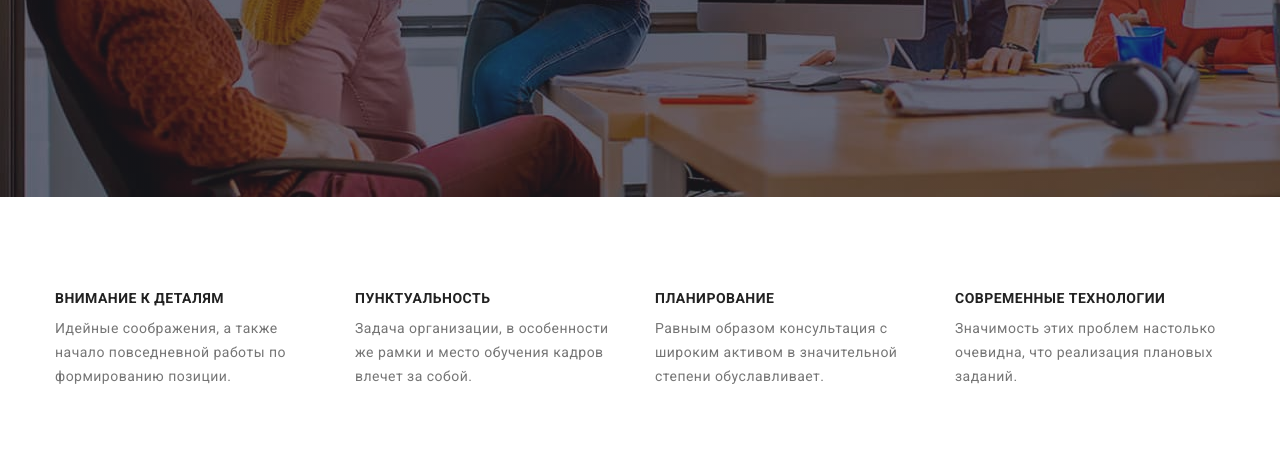
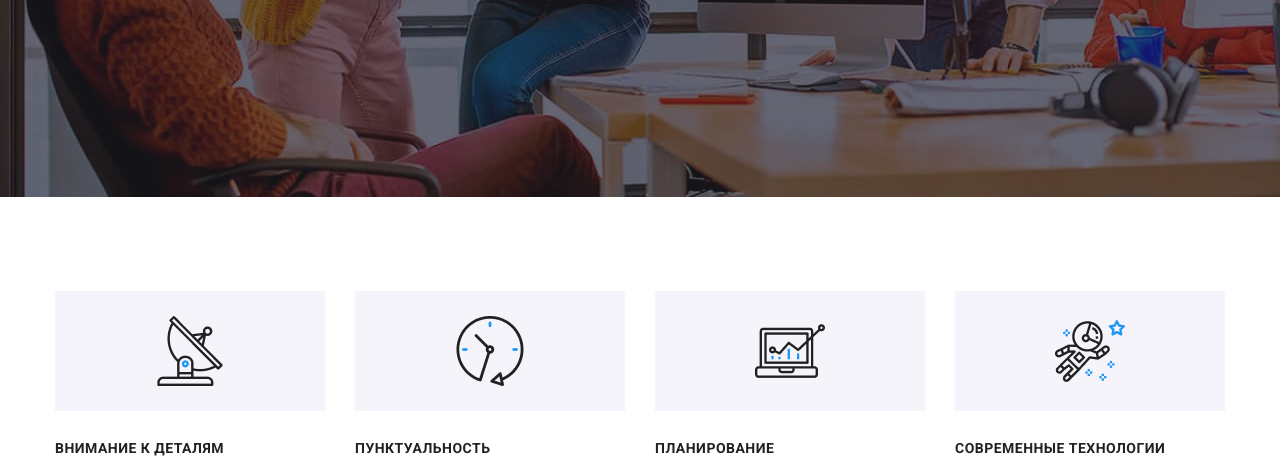
Before and after one commit to YuriiKabo/goit-markup-hw-04, a plain HTML site: page index.html in a window 1280 px wide. Shown: the part 485-949 px from the top of the page. Drawn offline with nearby package versions, Linux system fonts and the light colour scheme.

Commit message:
2707221025

```diff
--- a/css/styles.css
+++ b/css/styles.css
@@ -113,7 +113,7 @@ img {
 .menu-nav .link:focus {
   color: var(--accent-color);
 }
-
+/* ---------Adress Nav------- */
 .adress-nav {
   display: flex;
 }
@@ -135,17 +135,27 @@ img {
 .adress-nav .link:focus {
   color: var(--accent-color);
 }
+
+/* .tel-nav::before {
+  content: "";
+  width: 20px;
+  height: 20px;
+  margin-right: 10px;
+  background-color: #188ce8;
+  background-image: url(../img/bg-img.jpg);
+  background-size: contain;
+} */
 .header {
   border: 1px solid #ececec;
 }
 
-/* Hero */
+/* ---------Hero---------- */
 .hero {
-  background-color: #c4c4c4;
   text-align: center;
   padding: 200px 0;
 }
 .overlay {
+  background-color: #c4c4c4;
   background-image: linear-gradient(
       rgba(47, 48, 58, 0.4),
       rgba(47, 48, 58, 0.4)
@@ -263,6 +273,36 @@ img {
 .feature-item {
   margin: 0 30px 0 0;
 }
+
+.feature-item::before {
+  content: "";
+  height: 120px;
+  display: block;
+  background-color: #f5f4fa;
+  background-repeat: no-repeat;
+  background-position: center;
+  background-size: 70px 70px;
+  margin-bottom: 30px;
+}
+/* .feature-item:nth-child(1)::before {
+  background-image: url(../img/antenna-temp.png);
+}
+.feature-item:nth-child(2)::before {
+  background-image: url(../img/clock-temp.png);
+} */
+.attention-item::before {
+  background-image: url(../img/antenna-temp.png);
+}
+.punkt-item::before {
+  background-image: url(../img/clock-temp.png);
+}
+.plan-item::before {
+  background-image: url(../img/diagram-temp.png);
+}
+.tech-item::before {
+  background-image: url(../img/astronaut-temp.png);
+}
+
 .feature-item:last-child {
   margin-right: 0;
 }
--- a/index.html
+++ b/index.html
@@ -61,28 +61,28 @@
         <div class="container">
           <h2 class="section-title feature">Особенности</h2>
           <ul class="feature-list list">
-            <li class="feature-item">
+            <li class="feature-item attention-item">
               <h3 class="title">Внимание к деталям</h3>
               <p class="feature-par">
                 Идейные соображения, а также начало повседневной работы по
                 формированию позиции.
               </p>
             </li>
-            <li class="feature-item">
+            <li class="feature-item punkt-item">
               <h3 class="title">Пунктуальность</h3>
               <p class="feature-par">
                 Задача организации, в особенности же рамки и место обучения
                 кадров влечет за собой.
               </p>
             </li>
-            <li class="feature-item">
+            <li class="feature-item plan-item">
               <h3 class="title">Планирование</h3>
               <p class="feature-par">
                 Равным образом консультация с широким активом в значительной
                 степени обуславливает.
               </p>
             </li>
-            <li class="feature-item">
+            <li class="feature-item tech-item">
               <h3 class="title">Современные технологии</h3>
               <p class="feature-par">
                 Значимость этих проблем настолько очевидна, что реализация
```
Also changed, not shown: img/antenna-temp.png (added), img/astronaut-temp.png (added), img/clock-temp.png (added), img/diagram-temp.png (added), 1 other file.
